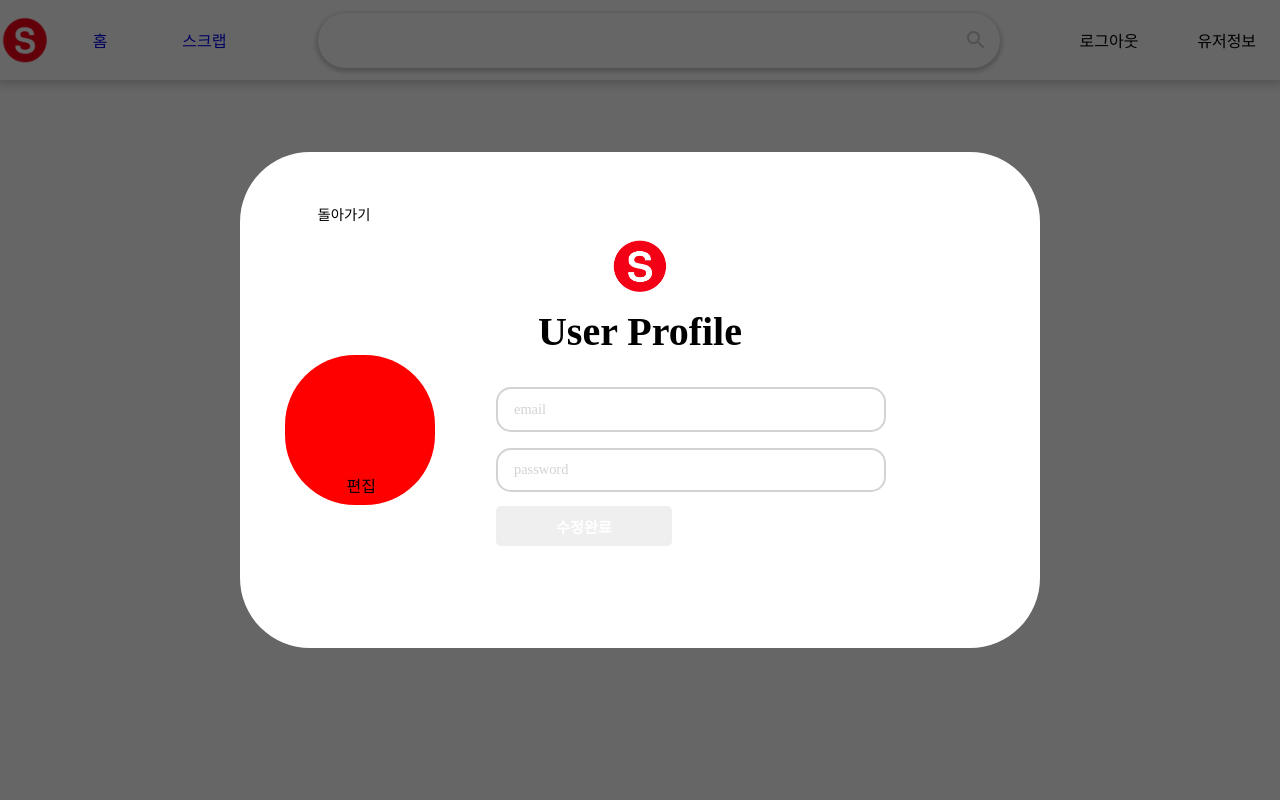
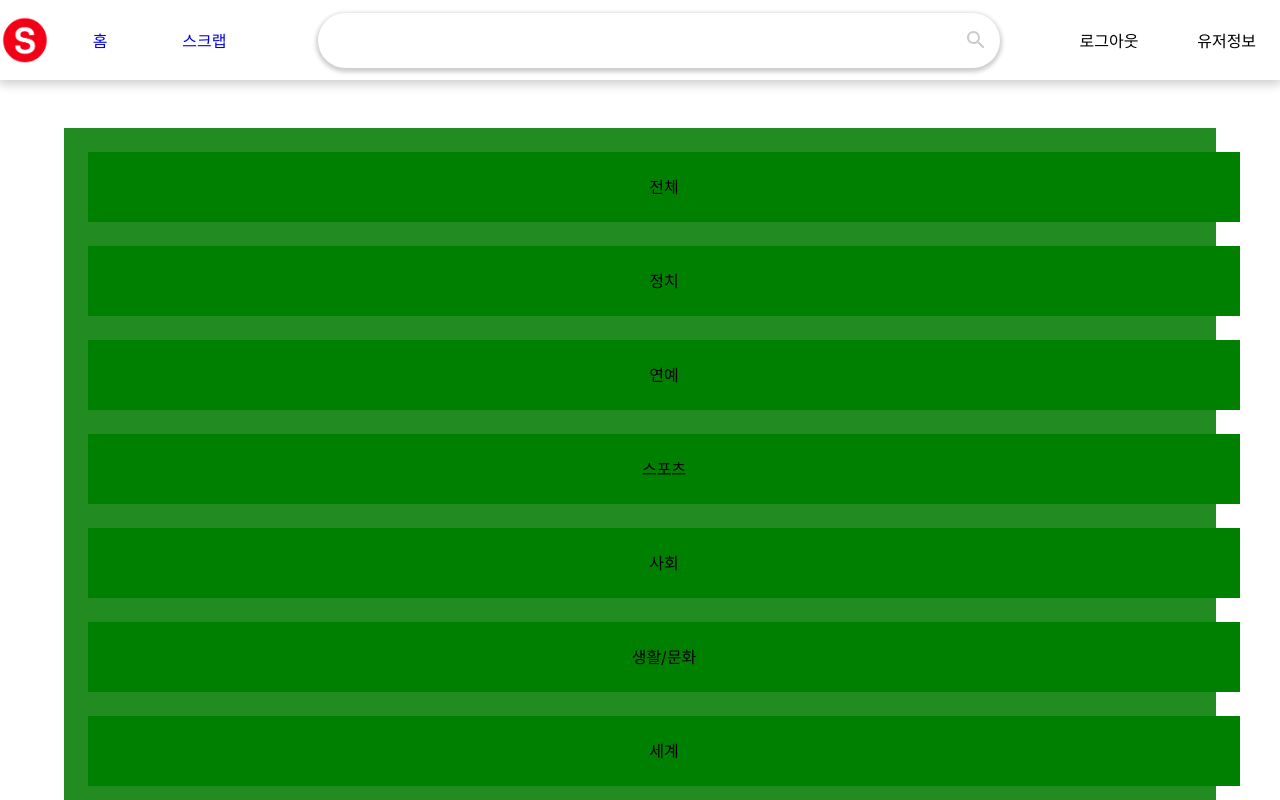
Before and after one commit to Somniumry/4-scrapers-client, a React (Create React App) app: page /scrap in a window 1280 px wide. Shown: the top 800 px of the page. Built offline with nearby package versions, Linux system fonts and the light colour scheme.

Commit message:
20-스크랩 저장소 페이지 카테고리 컴포넌트 UI 구현/ 카테고리 업데이트

```diff
--- a/src/App.jsx
+++ b/src/App.jsx
@@ -4,13 +4,16 @@ import MainPage from "./components/views/MainPage/MainPage";
 import "./App.css";
 import axios from "axios";
 import Header from "./components/views/Header/Header";
+import StoragePage from './components/views/StoragePage/StoragePage';
 
 const App = ({ news }) => {
   return (
     <Router>
       <Header />
       <Switch>
-        <Route path="/scrap">{/* <ScrapPage /> */}</Route>
+        <Route path="/scrap">
+          <StoragePage />
+        </Route>
         <Route path="/" exact>
           <MainPage news={news} />
         </Route>
--- a/src/components/views/Header/Header.jsx
+++ b/src/components/views/Header/Header.jsx
@@ -63,7 +63,7 @@ export default function Header() {
       {UserInformation && (
         <UserInfoModal renderUserInfoModal={renderUserInfoModal} />
       )}
-      <EditUser />
+      {/* <EditUser /> */}
 
     </div>
   );
--- /dev/null
+++ b/src/components/views/StoragePage/StoragePage.jsx
@@ -0,0 +1,19 @@
+import React from 'react';
+import MainPage from '../MainPage/MainPage';
+import styles from './StoragePage.module.css';
+
+const categoryList = ['전체', '정치', '연예', '스포츠', '사회', '생활/문화', '세계', 'IT/과학', '기타' ];
+
+export default function StoragePage() {
+    return(
+        <div className={styles.container}>
+          {/* 카테고리 목록 */}
+          <div className={styles.categoryList}>
+            {categoryList.map(item => {
+                return <div className={styles.category}>{item}</div>
+            })}
+          </div>
+          {/* <MainPage /> */}
+        </div>
+    )
+}
--- /dev/null
+++ b/src/components/views/StoragePage/StoragePage.module.css
@@ -0,0 +1,19 @@
+.container {
+    padding-top: 8rem;
+    display: grid;
+  }
+
+.categoryList {
+    width: 90%;
+    margin: 0 auto;
+    background: forestgreen;
+}
+
+.category {
+    width: 100%;
+    height: 70px;
+    line-height: 70px;
+    background: green;
+    text-align: center;
+    margin: 1.5rem;
+}
```
Also changed, not shown: 1 other file (tests, documents, lock files or other folders).
